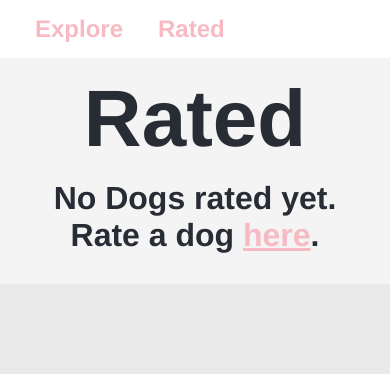
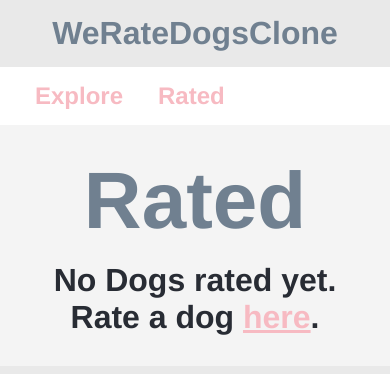
Before and after one commit to Jameson13B/we-rate-dogs-clone, a React (Create React App) app: page /my-list in a window 390 px wide. Shown: the top 374 px of the page. Built offline with nearby package versions, Linux system fonts and the light colour scheme.

Commit message:
Added title and comments

```diff
--- a/src/App.js
+++ b/src/App.js
@@ -1,14 +1,15 @@
 import React from 'react';
-import './styles/App.css';
 import { Route } from 'react-router-dom';
 import Dashboard from './routes/Dashboard';
 import DogList from './routes/DogList';
 import Nav from './components/Nav';
+import './styles/App.css';
 
 const App = () => {
   return (
     <div className='App'>
       <header className='App-header'>
+        <h1 className='title'>WeRateDogsClone</h1>
         <Nav />
         <Route exact path='/' component={Dashboard} />
         <Route path='/my-list' component={DogList} />
--- a/src/routes/Dashboard.js
+++ b/src/routes/Dashboard.js
@@ -3,8 +3,8 @@ import axios from 'axios';
 import DogPic from '../components/DogPic';
 import Feedback from '../components/Feedback';
 import BreedPanel from '../components/BreedPanel';
+import RatePanel from '../components/RatePanel';
 import '../styles/Dashboard.css';
-import RatePanel from '../components/RatePanel';
 
 class Dashboard extends Component {
   constructor(props) {
@@ -20,11 +20,12 @@ class Dashboard extends Component {
     this.requestPicture();
   }
   requestPicture = () => {
-    // Sets path and sends request for photo
+    // Sets path for request
     let path =
       this.state.breed === ''
         ? 'https://dog.ceo/api/breeds/image/random'
         : `https://dog.ceo/api/breed/${this.state.breed}/images/random`;
+    // sends request for photo URL
     axios
       .get(path)
       .then(res => {
--- a/src/styles/App.css
+++ b/src/styles/App.css
@@ -8,6 +8,10 @@
   color: #282c34;
   padding: 15px 0;
 }
+.App .title {
+  margin: 0 0 15px;
+  color: slategray;
+}
 
 .feedback {
   color: red;
@@ -17,4 +21,7 @@
   .App {
     padding: 0;
   }
+  .App .title {
+    margin-top: 15px;
+  }
 }
```
